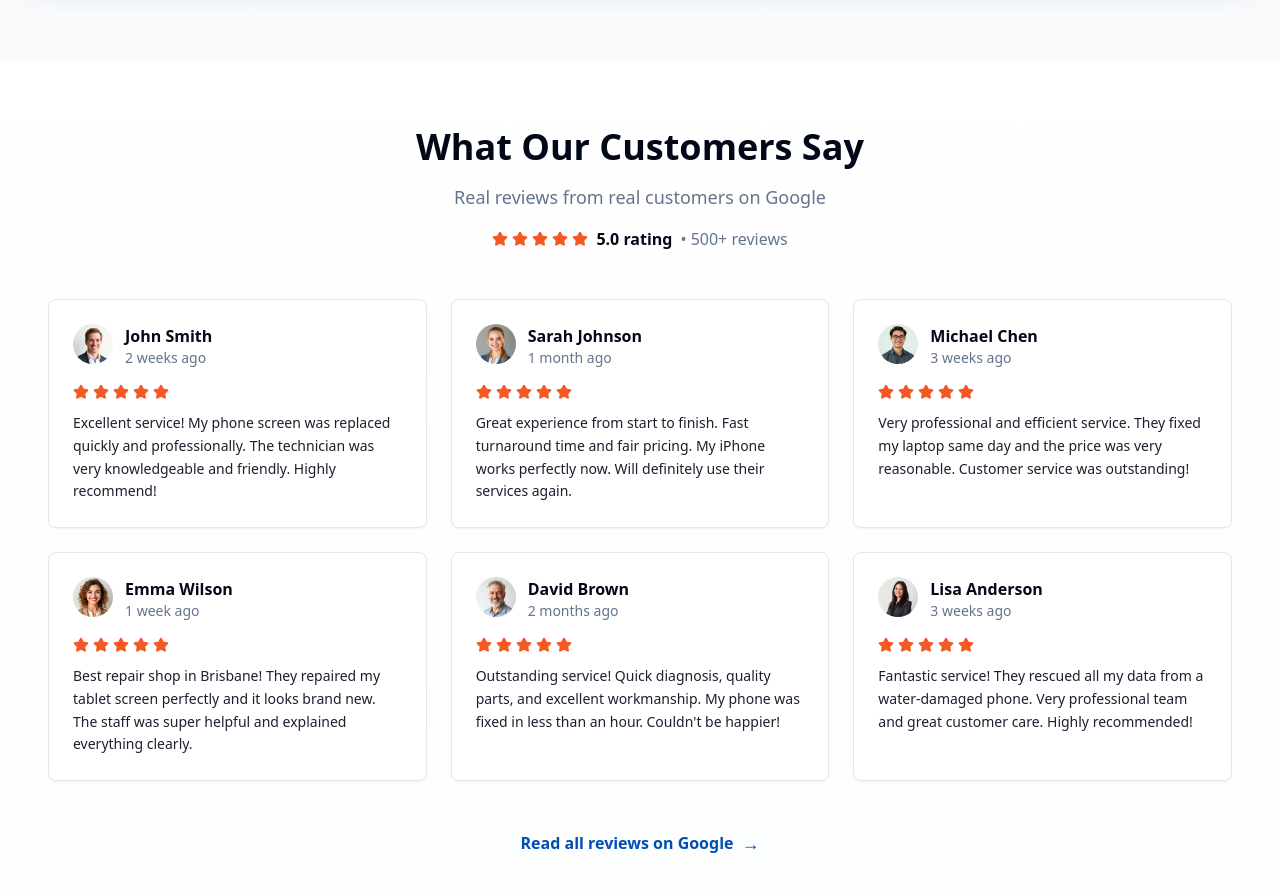
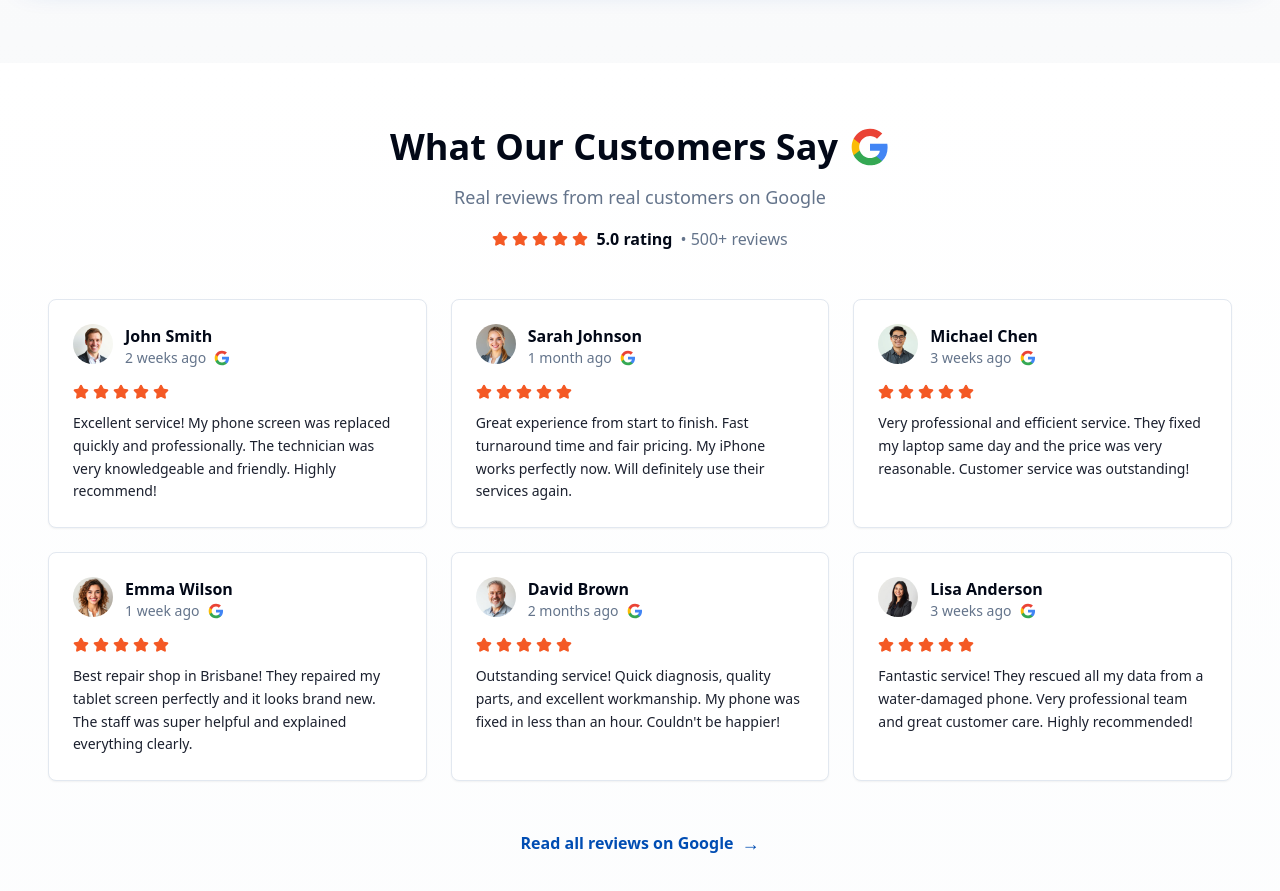
Before and after one commit to ljunwoo0105-a11y/coolcase-repair-qld, a React (Vite) app: page / in a window 1280 px wide. Shown: the part 3900-4791 px from the top of the page. Built offline with nearby package versions, Linux system fonts and the light colour scheme; the HTML template or start-up script is replaced by a standard one.

Commit message:
Add Google sign to reviews

```diff
--- a/src/components/ReviewsSection.tsx
+++ b/src/components/ReviewsSection.tsx
@@ -6,6 +6,7 @@ import reviewer3 from "@/assets/reviewer-3.jpg";
 import reviewer4 from "@/assets/reviewer-4.jpg";
 import reviewer5 from "@/assets/reviewer-5.jpg";
 import reviewer6 from "@/assets/reviewer-6.jpg";
+import googleLogo from "@/assets/google-logo.svg";
 
 const ReviewsSection = () => {
   const reviews = [
@@ -81,9 +82,12 @@ const ReviewsSection = () => {
       <div className="container mx-auto max-w-7xl">
         {/* Header */}
         <div className="text-center mb-12">
-          <h2 className="text-3xl md:text-4xl font-bold mb-4">
-            What Our Customers Say
-          </h2>
+          <div className="flex items-center justify-center gap-3 mb-4">
+            <h2 className="text-3xl md:text-4xl font-bold">
+              What Our Customers Say
+            </h2>
+            <img src={googleLogo} alt="Google" className="w-10 h-10" />
+          </div>
           <p className="text-muted-foreground text-lg max-w-2xl mx-auto">
             Real reviews from real customers on Google
           </p>
@@ -110,7 +114,10 @@ const ReviewsSection = () => {
                   />
                   <div className="flex-1">
                     <h3 className="font-semibold">{review.name}</h3>
-                    <p className="text-sm text-muted-foreground">{review.date}</p>
+                    <div className="flex items-center gap-2">
+                      <p className="text-sm text-muted-foreground">{review.date}</p>
+                      <img src={googleLogo} alt="Posted on Google" className="w-4 h-4" />
+                    </div>
                   </div>
                 </div>
 
```
Also changed, not shown: src/assets/google-logo.svg (added).
